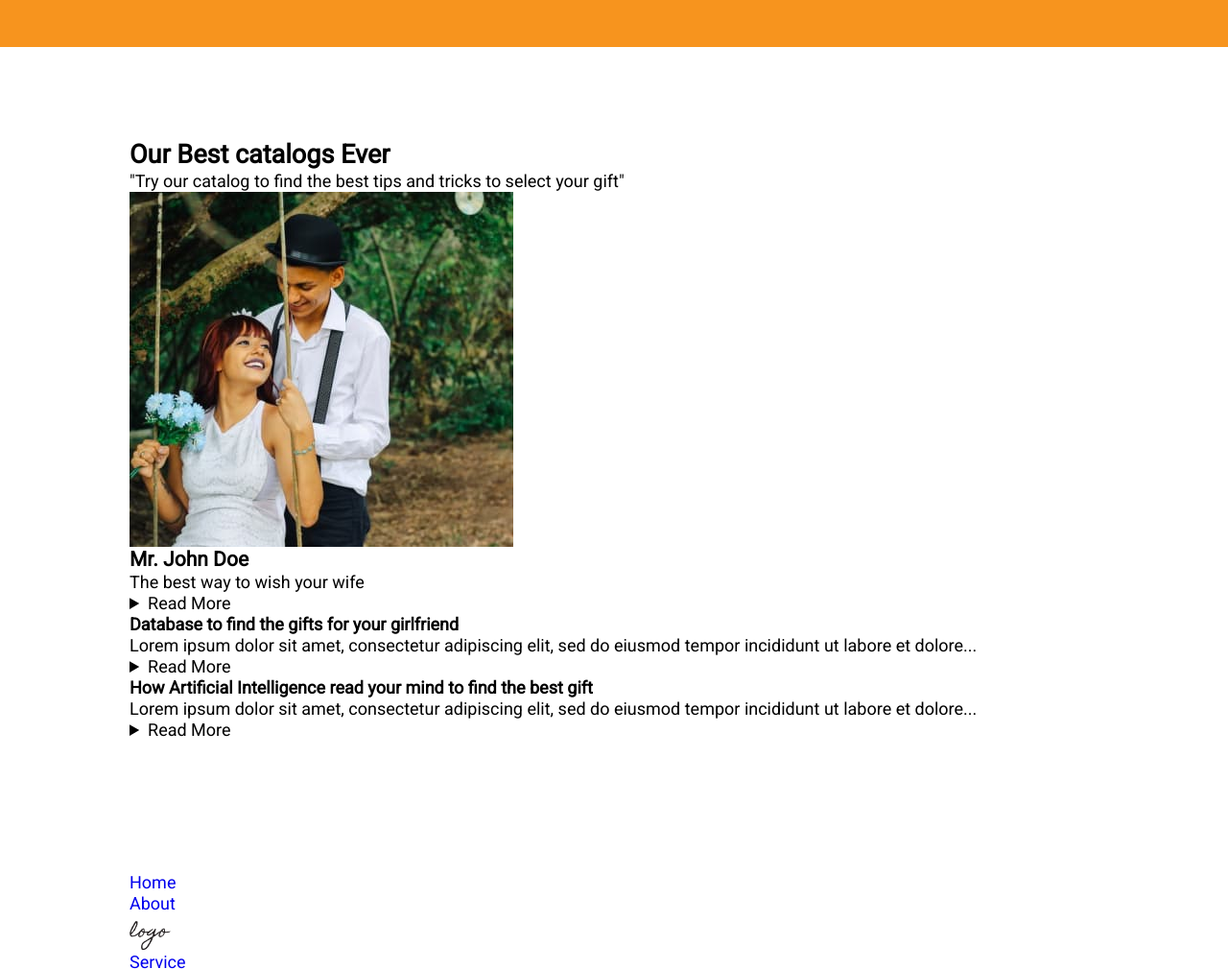
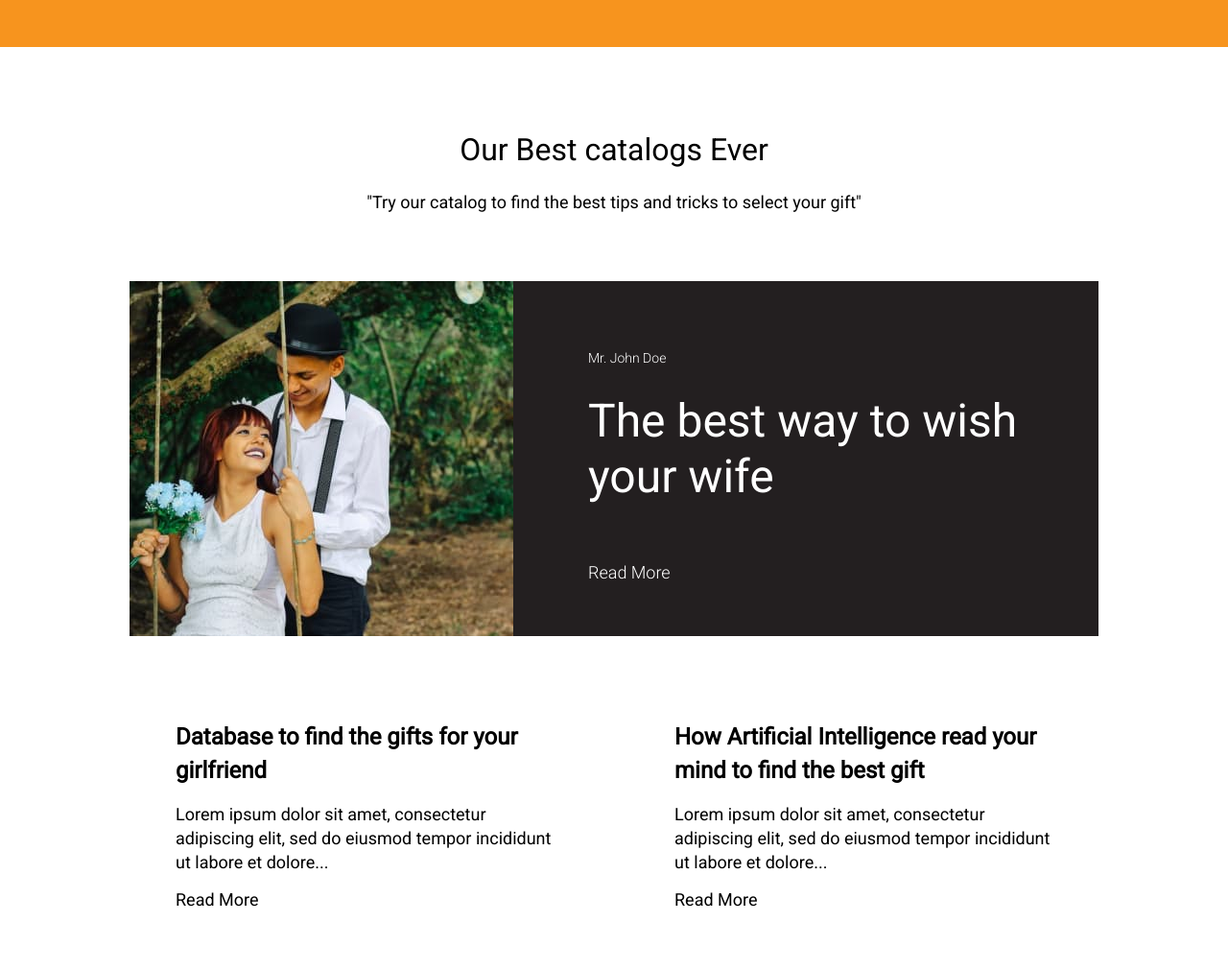
Before and after one commit to kristina-salnyk/gift-store, a plain HTML site: page index.html in a window 1280 px wide. Shown: the part 2080-3090 px from the top of the page at 96% size. Drawn offline with Linux system fonts and the light colour scheme.

Commit message:
Added styles for blog section

```diff
--- a/index.html
+++ b/index.html
@@ -65,7 +65,7 @@
 
       <section class="section posts">
         <div class="container">
-          <h2 class="posts__title">Gifts for all Occasions</h2>
+          <h2 class="section__title posts__title">Gifts for all Occasions</h2>
           <p class="posts__descr">"Try our web app to find the best gifts for all occasions"</p>
           <ul class="catalog posts__catalog">
             <li class="catalog__item">
@@ -141,6 +141,7 @@
 
       <section class="section contact-us">
         <div class="container contact-us__container">
+          <h2 class="section__title contact-us__title visually-hidden">Contact Us</h2>
           <div class="contact-us__content">
             <h3 class="contact-us__title">Ready to get started?</h3>
             <p class="contact-us__descr">Sign up or contact us</p>
@@ -162,28 +163,26 @@
 
       <section class="section blog">
         <div class="container">
-          <h2 class="blog__title">Our Best catalogs Ever</h2>
+          <h2 class="section__title blog__title">Our Best catalogs Ever</h2>
           <p class="blog__descr">
             "Try our catalog to find the best tips and tricks to select your gift"
           </p>
 
-          <article class="article">
+          <article class="top-article">
             <img
-              class="article__img"
+              class="top-article__img"
               src="./images/lovers-on-swing.jpg"
               alt="Lovers on a swing"
               width="400"
             />
-            <h3 class="article__title">Mr. John Doe</h3>
-            <p class="article__descr">The best way to wish your wife</p>
-            <details class="article__details">
-              <summary class="article__summary">Read More</summary>
-              Lorem ipsum dolor sit amet consectetur adipisicing elit. Impedit sint, assumenda sunt
-              fugit sed corporis. Ratione assumenda placeat praesentium aperiam.
-            </details>
+            <div class="top-article__content">
+              <p class="top-article__descr">Mr. John Doe</p>
+              <h3 class="top-article__title">The best way to wish your wife</h3>
+              <a class="top-article__link" href="#"> Read More </a>
+            </div>
           </article>
 
-          <ul class="blog__list">
+          <ul class="blog__articles">
             <li class="blog__item">
               <article class="article blog__article">
                 <h4 class="article__title">Database to find the gifts for your girlfriend</h4>
@@ -191,14 +190,11 @@
                   Lorem ipsum dolor sit amet, consectetur adipiscing elit, sed do eiusmod tempor
                   incididunt ut labore et dolore...
                 </p>
-                <details class="article__details">
-                  <summary class="article__summary">Read More</summary>
-                  Lorem ipsum, dolor sit amet consectetur adipisicing elit. Repellat, eius.
-                  Distinctio magni nulla reprehenderit quis libero a atque dignissimos aut.
-                </details>
+
+                <a class="article__link" href="#">Read More</a>
               </article>
             </li>
-            <li class="articles__item">
+            <li class="blog__item">
               <article class="article blog__article">
                 <h4 class="article__title">
                   How Artificial Intelligence read your mind to find the best gift
@@ -207,11 +203,7 @@
                   Lorem ipsum dolor sit amet, consectetur adipiscing elit, sed do eiusmod tempor
                   incididunt ut labore et dolore...
                 </p>
-                <details class="article__details">
-                  <summary class="article__summary">Read More</summary>
-                  Lorem ipsum dolor sit amet consectetur, adipisicing elit. Iste dignissimos est
-                  velit aperiam itaque corrupti vitae ducimus necessitatibus, quasi atque.
-                </details>
+                <a class="article__link" href="#">Read More</a>
               </article>
             </li>
           </ul>
--- /dev/null
+++ b/sass/components/_article.scss
@@ -0,0 +1,28 @@
+.article {
+  padding: 48px 48px 50px 48px;
+
+  display: flex;
+  flex-direction: column;
+
+  height: 100%;
+}
+
+.article__descr {
+  margin-top: 16px;
+  margin-bottom: auto;
+
+  line-height: 1.39;
+}
+
+.article__title {
+  font-size: 24px;
+  line-height: 1.42;
+}
+
+.article__link {
+  margin-top: 16px;
+
+  display: inline-block;
+
+  color: getTextColor('primary');
+}
--- /dev/null
+++ b/sass/components/_blog.scss
@@ -0,0 +1,28 @@
+.blog {
+  padding-top: 88px;
+  padding-bottom: 80px;
+}
+
+.blog__descr {
+  margin-top: 23px;
+
+  font-size: 18px;
+  line-height: 1.33;
+  text-align: center;
+}
+
+.blog__articles {
+  margin-top: 40px;
+
+  display: flex;
+  gap: 30px;
+}
+
+.blog__item {
+  width: calc((100% - 30px) / 2);
+}
+
+.blog__item:hover,
+.blog__item:focus {
+  box-shadow: $article-shadow;
+}
--- a/sass/components/_btn.scss
+++ b/sass/components/_btn.scss
@@ -6,6 +6,8 @@
 
   border: 1px solid getBorderColor('accent');
   border-radius: 5px;
+
+  cursor: pointer;
 }
 
 .header__btn {
--- a/sass/components/_catalog.scss
+++ b/sass/components/_catalog.scss
@@ -11,7 +11,8 @@
 .catalog__item {
   width: calc((100% - 3 * 30px) / 4);
 
-  &:hover {
+  &:hover,
+  &:focus {
     filter: $card-shadow;
   }
 }
@@ -32,7 +33,8 @@
 
   background-color: getBackgroundColor('secondary');
 
-  .catalog__item:hover & {
+  .catalog__item:hover,
+  .catalog__item:focus & {
     background-color: getBackgroundColor('primary');
   }
 }
--- a/sass/components/_footer.scss
+++ b/sass/components/_footer.scss
@@ -0,0 +1,3 @@
+.footer {
+  background-color: getBackgroundColor('secondary');
+}
--- a/sass/components/_posts.scss
+++ b/sass/components/_posts.scss
@@ -1,10 +1,3 @@
-.posts__title {
-  font-weight: 400;
-  font-size: 32px;
-  line-height: 1.19;
-  text-align: center;
-}
-
 .posts__descr {
   margin-top: 23px;
 
--- a/sass/components/_section.scss
+++ b/sass/components/_section.scss
@@ -2,3 +2,10 @@
   padding-top: 96px;
   padding-bottom: 137px;
 }
+
+.section__title {
+  font-weight: 400;
+  font-size: 32px;
+  line-height: 1.19;
+  text-align: center;
+}
--- /dev/null
+++ b/sass/components/_top-article.scss
@@ -0,0 +1,44 @@
+.top-article {
+  margin-top: 71px;
+
+  display: flex;
+  justify-content: space-between;
+  align-items: center;
+
+  color: getTextColor('secondary');
+  background-color: getBackgroundColor('black');
+}
+
+.top-article__content {
+  margin-left: 78px;
+
+  padding-top: 63px;
+  padding-bottom: 49px;
+
+  width: 100%;
+}
+
+.top-article__descr {
+  font-weight: 300;
+  font-size: 14px;
+  line-height: 1.43;
+}
+
+.top-article__title {
+  margin-top: 27px;
+
+  max-width: 492px;
+
+  font-weight: 400;
+  font-size: 48px;
+  line-height: 1.21;
+}
+
+.top-article__link {
+  margin-top: 60px;
+
+  display: inline-block;
+
+  font-weight: 300;
+  color: getTextColor('secondary');
+}
--- a/sass/main.scss
+++ b/sass/main.scss
@@ -15,4 +15,7 @@
 @import './components/posts';
 @import './components/catalog';
 @import './components/contact-us';
+@import './components/blog';
+@import './components/top-article';
+@import './components/article';
 @import './components/footer';
--- a/sass/utils/_variables.scss
+++ b/sass/utils/_variables.scss
@@ -4,6 +4,7 @@ $primary-font: 'Roboto', sans-serif;
 $logo-font: 'Homemade Apple', cursive;
 
 $card-shadow: drop-shadow(10px 10px 15px rgba(0, 0, 0, 0.05));
+$article-shadow: 10px 10px 15px rgba(0, 0, 0, 0.05);
 
 $primary-bgr-color: #fff;
 $card-bgr-color: #f5f5f5;
```
Also changed, not shown: css/main.css, css/main.min.css, 2 other files.
